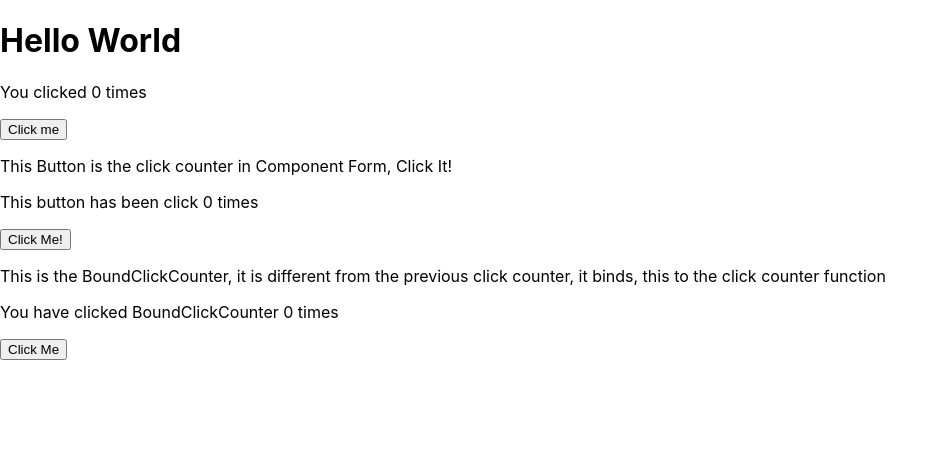
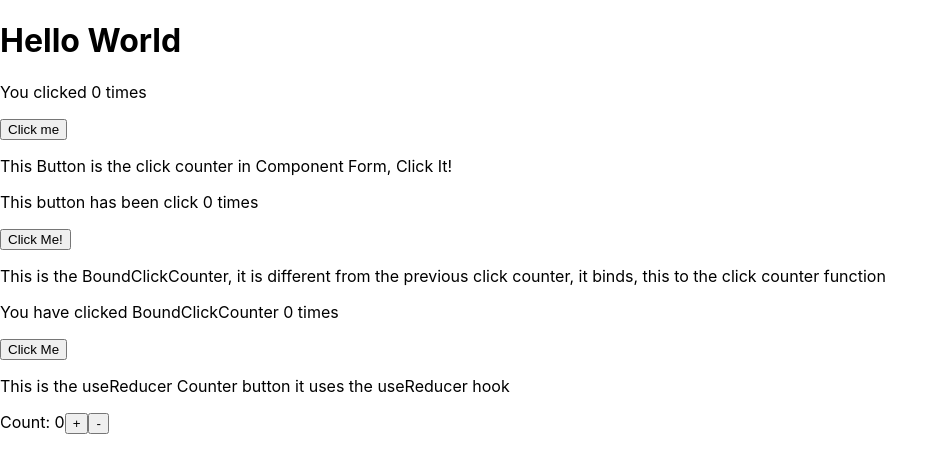
Before and after one commit to VillalvaLijo/CookiesSessionsandHooks, a React (Create React App) app: page / in a window 1280 px wide. Shown: the top 472 px of the page, without its empty margins (0-948 px from the left). Built offline with nearby package versions, Linux system fonts and the light colour scheme.

Commit message:
Experimenting with hooks

```diff
--- a/src/App/App.js
+++ b/src/App/App.js
@@ -3,7 +3,7 @@ import './App.css';
 import CounterButton from '../CounterButton/CounterButton';
 import ClickCounterComponent from '../clickCounterComponent/clickCounterComponent';
 import BoundClickCounter from '../BoundClickCounter/BoundClickCounter';
-
+import UseReducerCounter from '../UseReducerCounter/useReducerCounter'
 
 function App() {
   return (
@@ -12,6 +12,7 @@ function App() {
   <CounterButton/>
   <ClickCounterComponent/>
   <BoundClickCounter/>
+  <UseReducerCounter/>
 </div>
   );
 }
--- /dev/null
+++ b/src/UseReducerCounter/useReducerCounter.js
@@ -0,0 +1,33 @@
+import React from 'react';
+import {useReducer} from 'react';
+
+
+const initialState = { count: 0 };
+const reducer = (state, action) => {
+  switch (action.type) {
+    case "increment":
+      return { count: state.count + 1 };
+    case "decrement":
+      return { count: state.count - 1 };
+    default:
+      throw new Error();
+  }
+};
+const increment = () => ({ type: "increment" });
+const decrement = () => ({ type: "decrement" });
+
+
+function UseReducerCounter() {
+  const [state, dispatch] = useReducer(reducer, initialState);
+  return (
+    <>
+
+    <p>This is the useReducer Counter button it uses the useReducer hook</p>
+      Count: {state.count}
+      <button onClick={() => dispatch(increment())}>+</button>
+      <button onClick={() => dispatch(decrement())}>-</button>
+    </>
+  );
+}
+
+export default UseReducerCounter;
```
